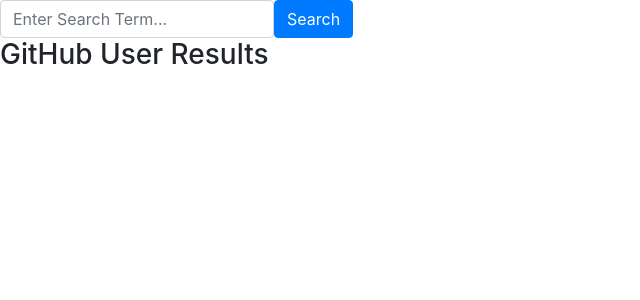
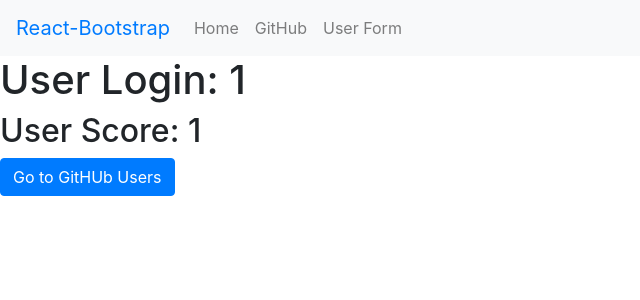
Before and after one commit to caylemh/beginning-react-book, a React (Create React App) app: page /github/user/1/1 in a window 1280 px wide. Shown: the top 300 px of the page, without its empty margins (0-640 px from the left). Built offline with nearby package versions, Linux system fonts and the light colour scheme.

Commit message:
CH 8: Routing

```diff
--- a/package.json
+++ b/package.json
@@ -13,6 +13,7 @@
     "react-dom": "^16.13.1",
     "react-icons": "^3.9.0",
     "react-loading": "^2.0.3",
+    "react-router-dom": "^5.1.2",
     "react-scripts": "3.4.1"
   },
   "scripts": {
--- a/src/App.js
+++ b/src/App.js
@@ -1,20 +1,64 @@
 import React, { Component } from 'react';
 // import Products from './components/Products';
-// import UserForm from './components/UserForm';
+import UserForm from './components/UserForm';
 import GitHub from './components/GitHub';
+import GitHubUser from './components/GitHubUser';
+import {BrowserRouter, Route, Switch} from 'react-router-dom';
+import {Nav, Navbar} from 'react-bootstrap';
 
 class App extends Component {
   render() {
     return (
       <div>
-        <GitHub />
+        <Header />
       </div>
-      // <div>
-      //   <UserForm />
-      //   <Products />
-      // </div>
     );
   }
 }
 
 export default App;
+
+class Header extends Component {
+  render() {
+    return (
+      <BrowserRouter>
+        <div>
+          <Navbar bg='light' expand='lg'>
+              <Navbar.Brand>
+                <a href="#">React-Bootstrap</a>
+              </Navbar.Brand>
+              <Navbar.Toggle aria-controls="basic-navbar-nav" />
+            <Nav>
+              <Nav.Link href='/'>Home</Nav.Link>
+              <Nav.Link href='/github'>GitHub</Nav.Link>
+              <Nav.Link href='/userform'>User Form</Nav.Link>
+            </Nav>
+          </Navbar>
+          <Switch>
+            <Route path='/github/user/:login/:score' component={GitHubUser} />
+            <Route path='/github' component={GitHub} />
+            <Route path='/userform' component={UserForm} />
+            <Route exact path='/' component={Home} />
+            <Route path='/*' component={NotFound} />
+          </Switch>
+        </div>
+      </BrowserRouter>
+    )
+  }
+}
+
+class Home extends Component {
+  render(){
+    return (
+      <div>
+        Home
+      </div>
+    )
+  }
+}
+
+class NotFound extends Component {
+  render() {
+    return <div>Not Found</div>
+  }
+}
--- a/src/components/GitHub.js
+++ b/src/components/GitHub.js
@@ -1,6 +1,7 @@
 import React, {Component} from 'react';
 import axios from 'axios';
 import ReactLoading from 'react-loading';
+import {Link} from 'react-router-dom';
 import {Media, Form, FormGroup, FormControl, Button} from 'react-bootstrap';
 
 class GitHub extends Component {
@@ -42,15 +43,10 @@
     render() {
         const listUsers = this.state.data.map((user) =>
             <Media key={user.id}>
-                    <a href={user.html_url}>
-                        <img
-                        width={64}
-                        height={64}
-                        className='mr-3'
-                        src={user.avatar_url}
-                        alt='Image'
-                        />
-                    </a>
+                <Link to={`/github/user/${user.login}/${user.score}`}>
+                    <img width={64} height={64} src={user.avatar_url}
+                    alt='AvImage' />
+                </Link>
                 <Media.Body>
                     <h3>{user.login}</h3>
                     <p>Score: { user.score }</p>
--- /dev/null
+++ b/src/components/GitHubUser.js
@@ -0,0 +1,26 @@
+import React, {Component} from 'react';
+import {Button} from 'react-bootstrap';
+
+class GitHubUser extends Component {
+constructor(props) {
+    super(props);
+    this.handleClick = this.handleClick.bind(this);
+}
+handleClick(e) {
+    this.props.history.push('/github');
+}
+
+    render() {
+        return (
+            <div>
+                <h1>User Login: {this.props.match.params.login}</h1>
+                <h2>User Score: {this.props.match.params.score}</h2>
+                <Button variant='primary' onClick={this.handleClick}>
+                    Go to GitHUb Users
+                </Button>
+            </div>
+        );
+    }
+}
+
+export default GitHubUser;
```
Also changed, not shown: 2 other files (tests, documents, lock files or other folders).
